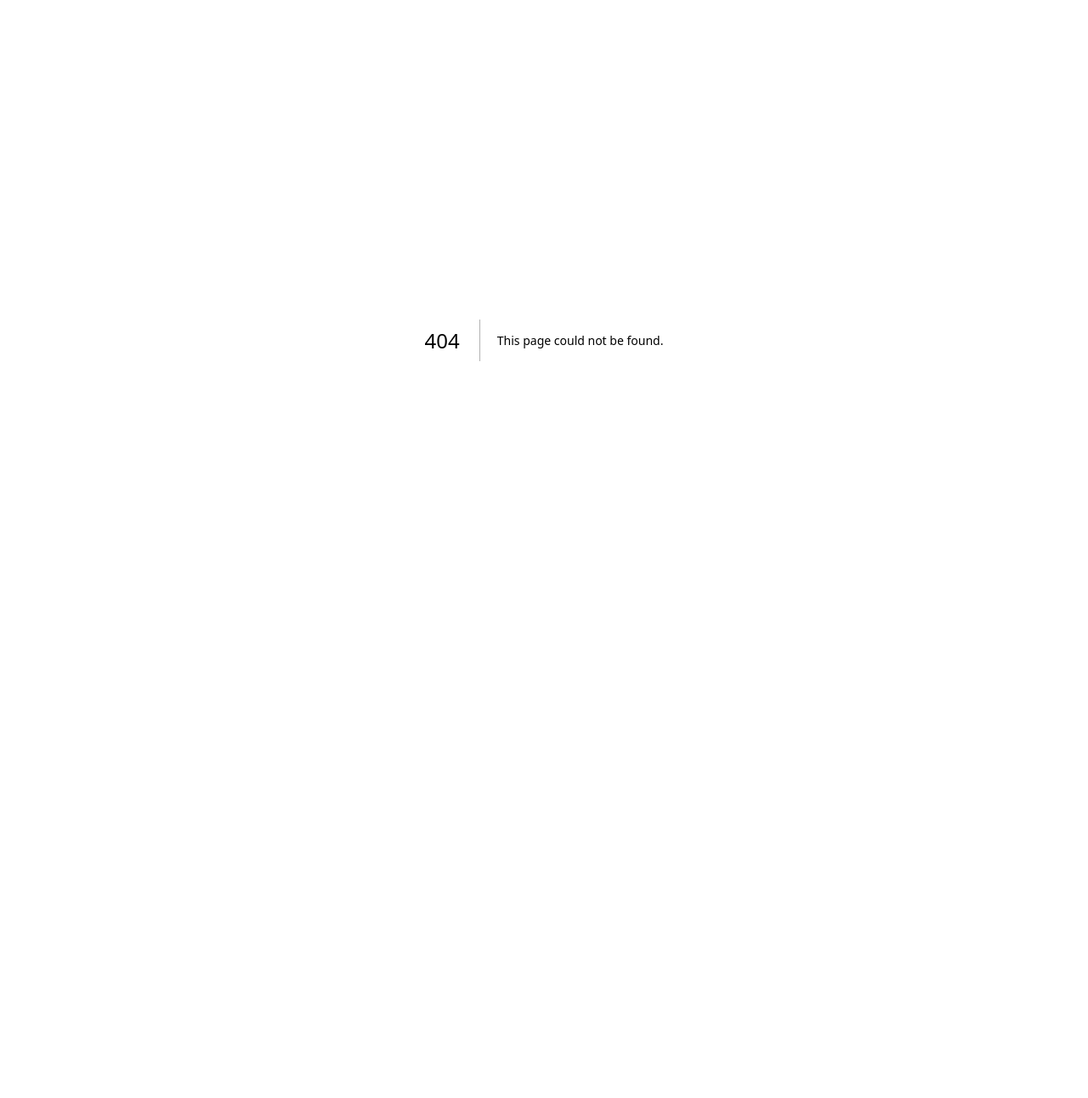
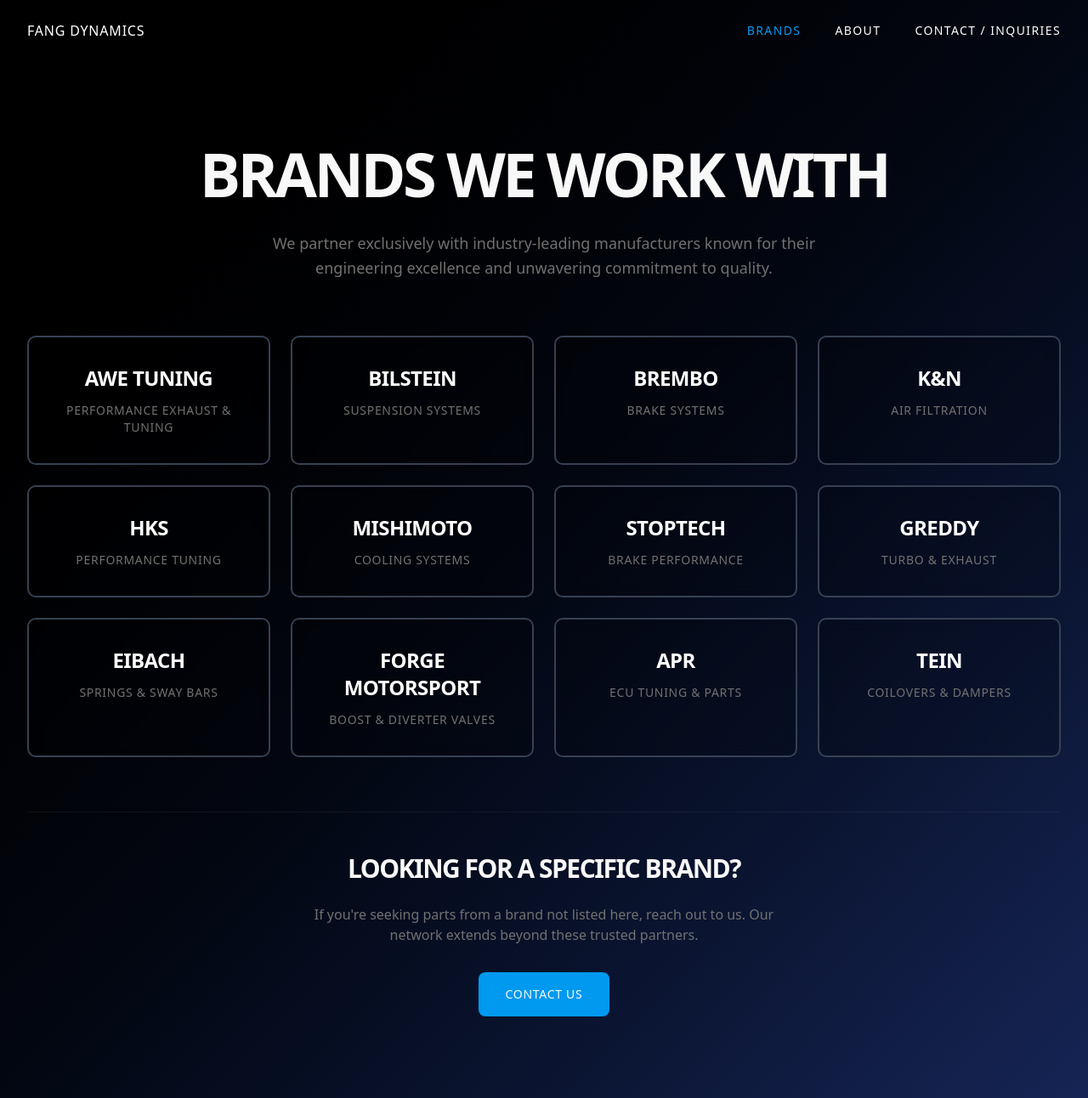
Before and after one commit to johnnymainn/Fang, a Next.js app: page /brands in a window 1280 px wide. Before the commit this address had no page. Shown: the whole page at 85% size. Before the commit the page ends 800 px from the top, so only its background shows below. Built offline with nearby package versions, Linux system fonts and the light colour scheme.

Commit message:
added brands

```diff
--- a/app/about/page.tsx
+++ b/app/about/page.tsx
@@ -7,6 +7,9 @@
           Fang Dynamics
         </a>
         <nav className="flex gap-10">
+          <a href="/brands" className="text-sm font-medium tracking-widest uppercase text-white hover:text-primary transition-colors">
+            Brands
+          </a>
           <a href="/about" className="text-sm font-medium tracking-widest uppercase text-primary transition-colors">
             About
           </a>
--- /dev/null
+++ b/app/brands/page.tsx
@@ -0,0 +1,90 @@
+export default function Brands() {
+  const brands = [
+    { name: "AWE Tuning", specialty: "Performance Exhaust & Tuning" },
+    { name: "Bilstein", specialty: "Suspension Systems" },
+    { name: "Brembo", specialty: "Brake Systems" },
+    { name: "K&N", specialty: "Air Filtration" },
+    { name: "HKS", specialty: "Performance Tuning" },
+    { name: "Mishimoto", specialty: "Cooling Systems" },
+    { name: "StopTech", specialty: "Brake Performance" },
+    { name: "GReddy", specialty: "Turbo & Exhaust" },
+    { name: "Eibach", specialty: "Springs & Sway Bars" },
+    { name: "Forge Motorsport", specialty: "Boost & Diverter Valves" },
+    { name: "APR", specialty: "ECU Tuning & Parts" },
+    { name: "Tein", specialty: "Coilovers & Dampers" },
+  ];
+
+  return (
+    <div className="min-h-screen bg-gradient-to-br from-black via-gray-950 to-blue-950">
+      {/* Header */}
+      <header className="relative z-10 flex items-center justify-between px-8 py-6">
+        <a href="/" className="text-base font-medium tracking-wider uppercase text-white hover:text-primary transition-colors">
+          Fang Dynamics
+        </a>
+        <nav className="flex gap-10">
+          <a href="/brands" className="text-sm font-medium tracking-widest uppercase text-primary transition-colors">
+            Brands
+          </a>
+          <a href="/about" className="text-sm font-medium tracking-widest uppercase text-white hover:text-primary transition-colors">
+            About
+          </a>
+          <a href="/#contact" className="text-sm font-medium tracking-widest uppercase text-white hover:text-primary transition-colors">
+            Contact / Inquiries
+          </a>
+        </nav>
+      </header>
+
+      {/* Brands Section */}
+      <section className="relative text-foreground py-24 px-8">
+        <div className="max-w-7xl mx-auto">
+          <h1 className="text-5xl md:text-7xl font-bold uppercase tracking-tighter mb-8 text-center">
+            Brands We Work With
+          </h1>
+
+          <p className="text-lg text-muted-foreground leading-relaxed text-center mb-16 max-w-2xl mx-auto">
+            We partner exclusively with industry-leading manufacturers known for their
+            engineering excellence and unwavering commitment to quality.
+          </p>
+
+          {/* Brand Grid */}
+          <div className="grid grid-cols-1 md:grid-cols-2 lg:grid-cols-3 xl:grid-cols-4 gap-6 mb-16">
+            {brands.map((brand) => (
+              <div
+                key={brand.name}
+                className="group relative bg-background/20 backdrop-blur-sm border-2 border-gray-700 hover:border-primary rounded-lg p-8 transition-all duration-300 hover:scale-105 hover:bg-background/30"
+              >
+                <div className="text-center">
+                  <h3 className="text-2xl font-bold uppercase tracking-tight mb-3 text-white group-hover:text-primary transition-colors">
+                    {brand.name}
+                  </h3>
+                  <p className="text-sm text-muted-foreground uppercase tracking-wider">
+                    {brand.specialty}
+                  </p>
+                </div>
+                {/* Accent corner */}
+                <div className="absolute top-0 right-0 w-12 h-12 border-t-2 border-r-2 border-primary/0 group-hover:border-primary/50 rounded-tr-lg transition-all duration-300" />
+              </div>
+            ))}
+          </div>
+
+          {/* Bottom CTA */}
+          <div className="text-center pt-12 border-t border-border">
+            <h2 className="text-3xl font-bold uppercase tracking-tighter mb-6">
+              Looking for a Specific Brand?
+            </h2>
+            <p className="text-muted-foreground mb-8 max-w-xl mx-auto">
+              If you're seeking parts from a brand not listed here, reach out to us.
+              Our network extends beyond these trusted partners.
+            </p>
+            <a
+              href="/#contact"
+              className="inline-block px-8 py-4 bg-primary text-primary-foreground uppercase tracking-wider font-medium text-sm hover:brightness-110 transition-all rounded-md"
+            >
+              Contact Us
+            </a>
+          </div>
+        </div>
+      </section>
+    </div>
+  );
+}
--- a/app/page.tsx
+++ b/app/page.tsx
@@ -73,6 +73,9 @@
             Fang Dynamics
           </a>
           <nav className="flex gap-10">
+            <a href="/brands" className="text-sm font-medium tracking-widest uppercase text-white hover:text-primary transition-colors">
+              Brands
+            </a>
             <a href="/about" className="text-sm font-medium tracking-widest uppercase text-white hover:text-primary transition-colors">
               About
             </a>
```
